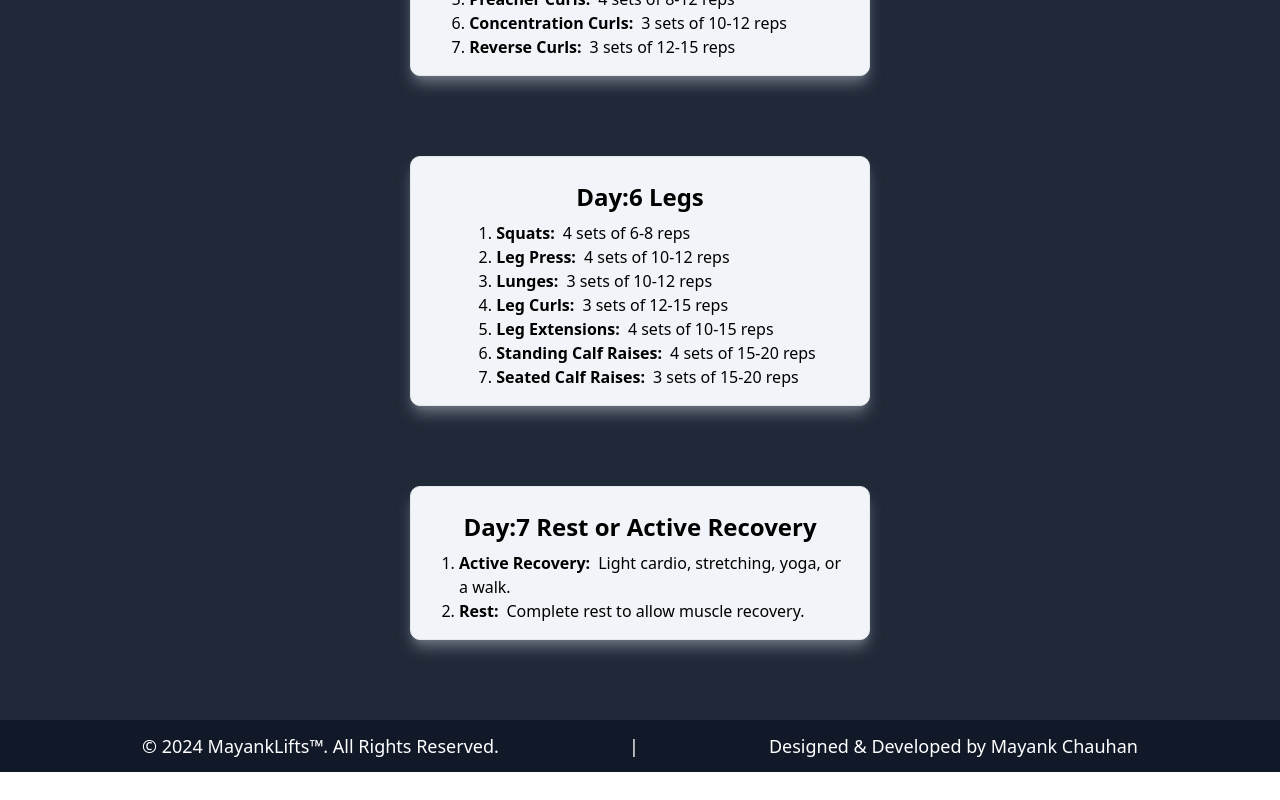
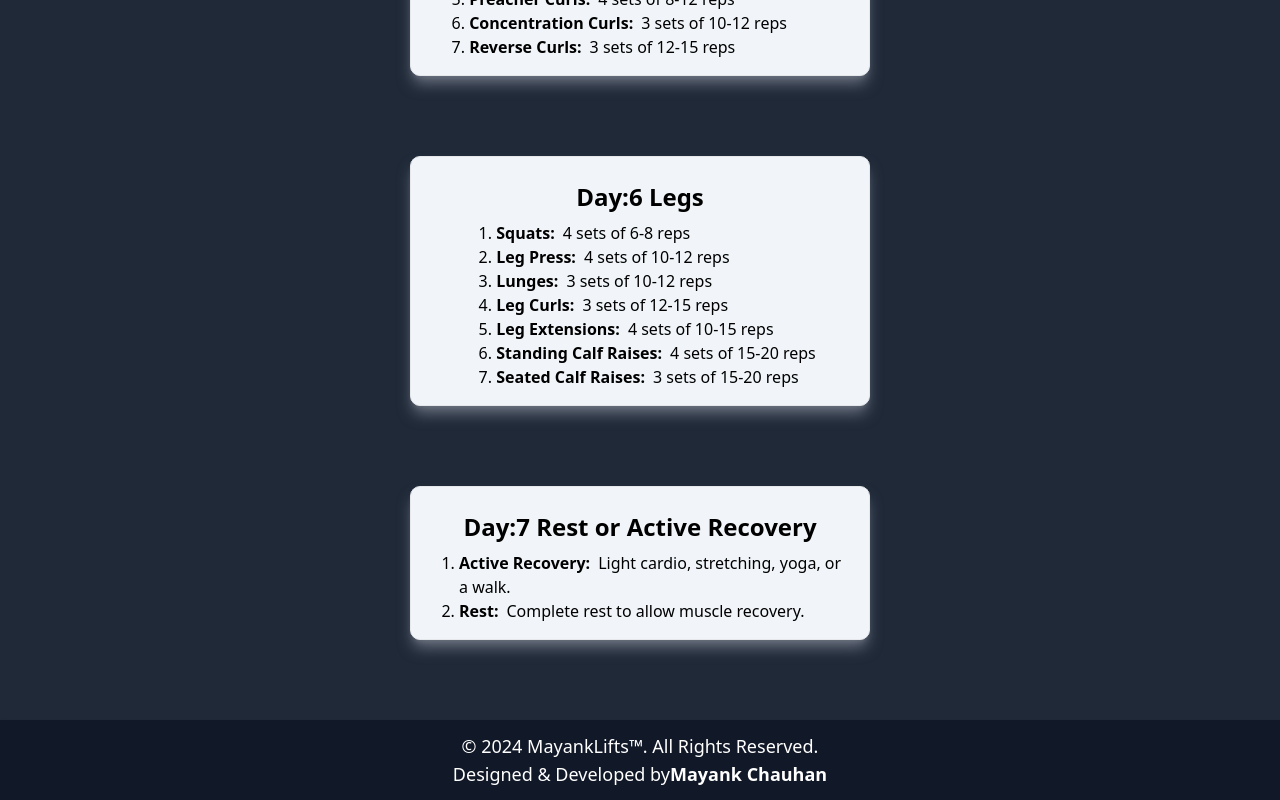
Before and after one commit to Mayank1974/GYM, a React (Vite) app: page / in a window 1280 px wide. Shown: the part 3238-4038 px from the top of the page. Before the commit the page ends 4010 px from the top, so only its background shows below. Built offline with nearby package versions, Linux system fonts and the light colour scheme.

Commit message:
Update Footer.jsx

```diff
--- a/src/Components/Footer.jsx
+++ b/src/Components/Footer.jsx
@@ -3,7 +3,7 @@ import React from "react";
 export default function Footer() {
   return (
 
-    <span className="p-3 flex justify-evenly bg-gray-900 text-white text-lg  shadow dark:bg-gray-900    sm:text-center dark:text-white">
+    <span className="p-3 flex flex-col bg-gray-900 text-white text-lg  shadow dark:bg-gray-900    sm:text-center dark:text-white">
       <span>
         © 2024{" "}
         <a href="/" className="hover:underline">
@@ -11,8 +11,8 @@ export default function Footer() {
         </a>
         . All Rights Reserved.
       </span>
-      |
-      <span>Designed & Developed by Mayank Chauhan</span>
+
+      <span>Designed & Developed by<a href="https://www.linkedin.com/in/mayankchauhan2002/" className="font-bold">Mayank Chauhan</a></span>
     </span>
   );
 }
```
